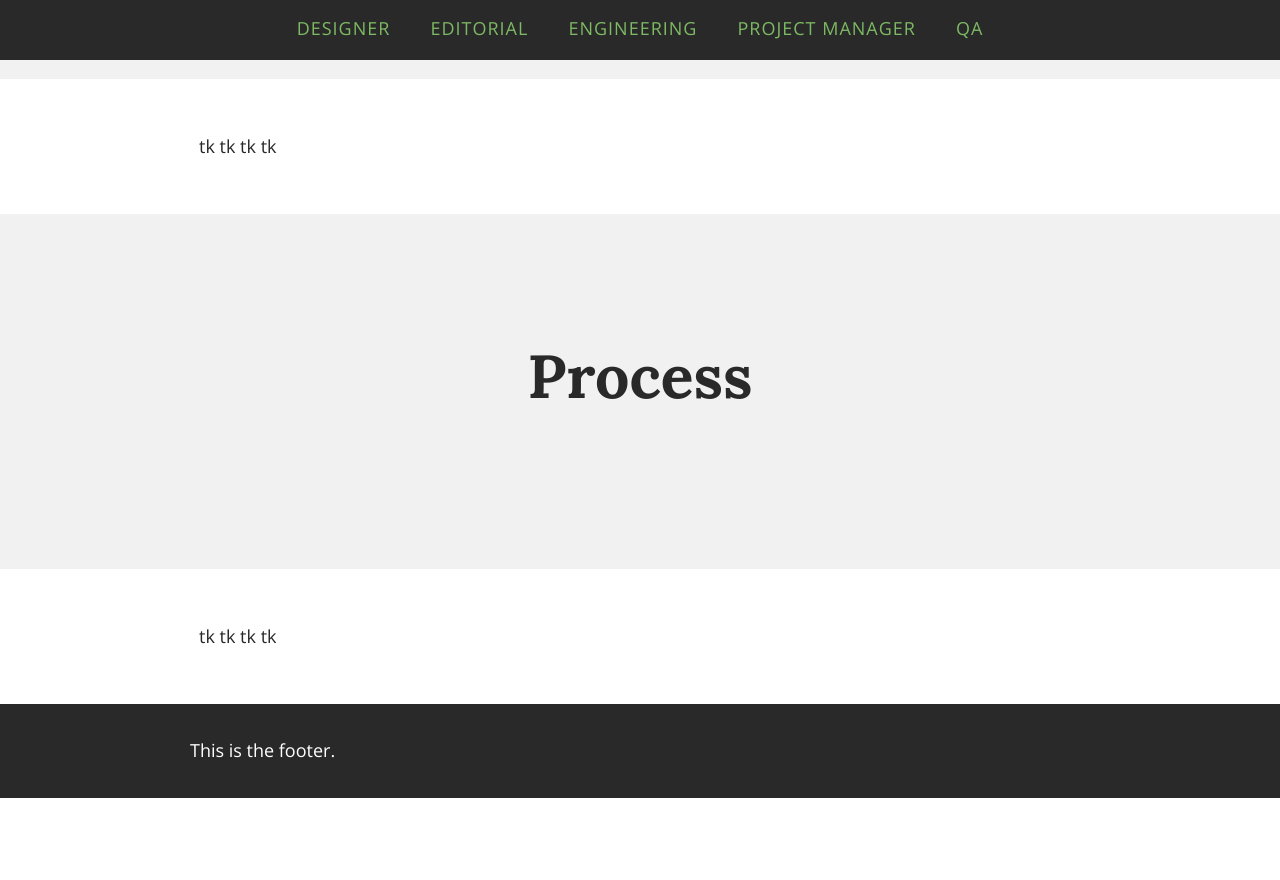
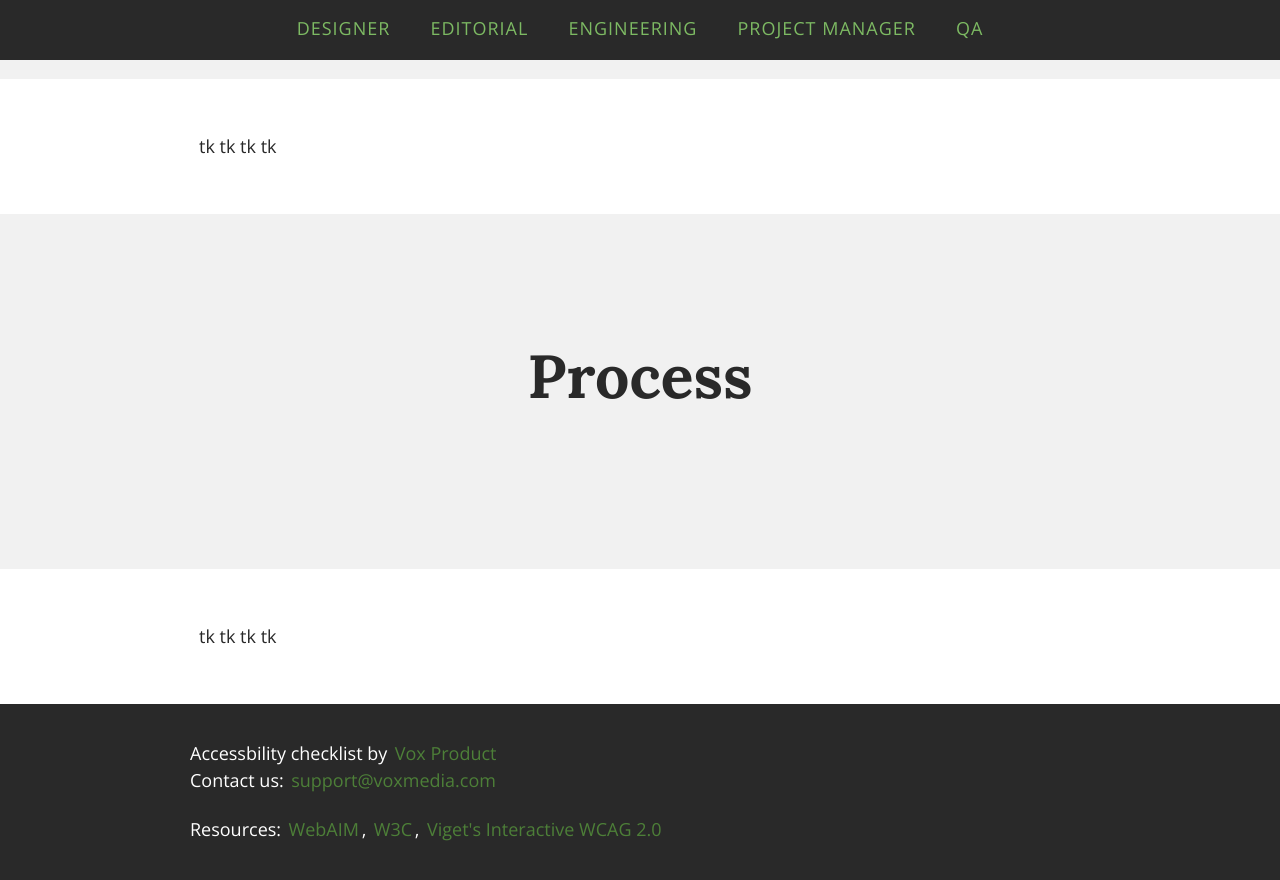
Before and after one commit to voxmedia/accessibility, a Jekyll site: the page built from index.html, in a window 1280 px wide and 900 px high, scrolled down 2848 px. Shown: the top 880 px of the window. Built offline with Jekyll 4.4.1, drawn with Linux system fonts in a browser that asks for light colours; before the commit the page ends 3646 px from its top, so only the background shows below that.

Commit message:
add footer content

```diff
--- a/_includes/footer.html
+++ b/_includes/footer.html
@@ -1,5 +1,7 @@
 <footer class="c-footer">
   <div class="l-wrapper">
-    This is the footer.
+    <p>Accessbility checklist by <a href="http://product.voxmedia.com/">Vox Product</a><br>
+    Contact us: <a href="mailto:support@voxmedia.com">support@voxmedia.com</a></p>
+    <p>Resources: <a href="http://webaim.org/">WebAIM</a>, <a href="https://www.w3.org/TR/WCAG20/">W3C</a>, <a href="http://code.viget.com/interactive-wcag/#responsibility=&level=aa">Viget's Interactive WCAG 2.0</a>
   </div>
 </footer>
```
